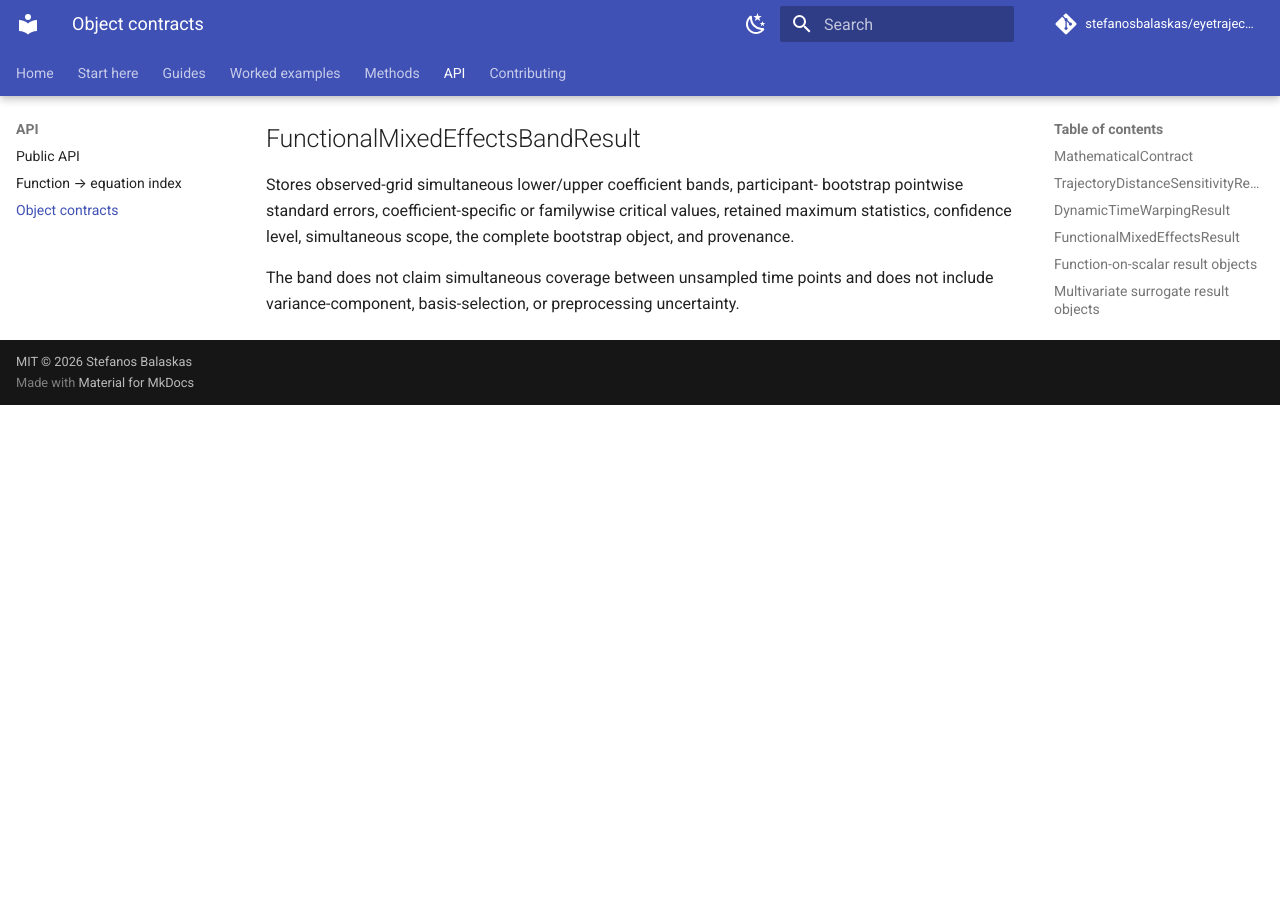
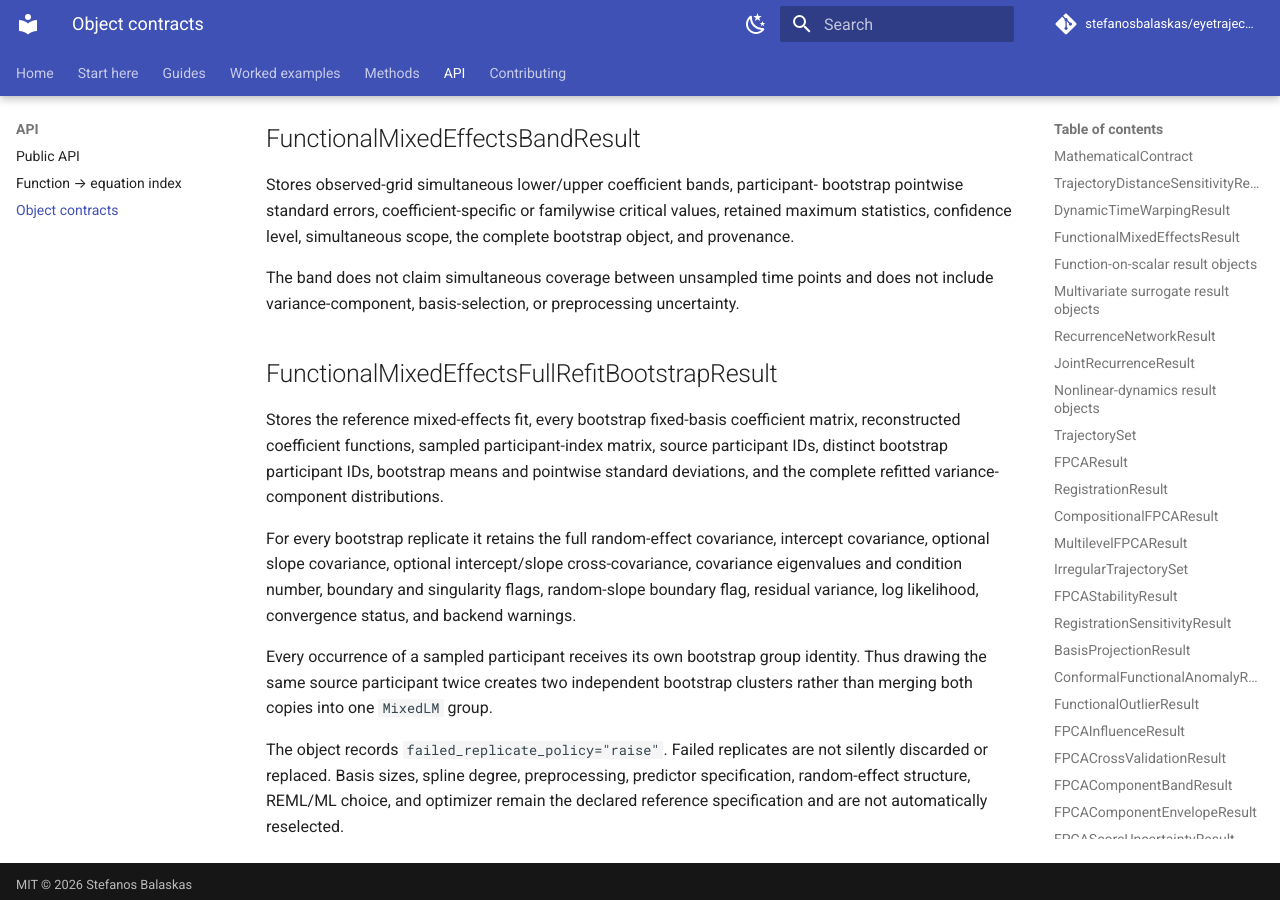
Before and after one commit to stefanosbalaskas/eyetrajectoriespy, an MkDocs documentation site: the page built from docs/reference/objects.md, in a window 1280 px wide and 900 px high, scrolled down 13714 px. Built offline with MkDocs 1.6.1 and Material for MkDocs 9.7.7, drawn with Linux system fonts in a browser that asks for light colours; comment, search, counter and statistics services are not loaded; before the commit the page ends 14119 px from its top, so only the background shows below that.

Commit message:
Document full-refit mixed-effects bootstrap object

```diff
--- a/docs/reference/objects.md
+++ b/docs/reference/objects.md
@@ -456,3 +456,28 @@ complete bootstrap object, and provenance.
 The band does not claim simultaneous coverage between unsampled time points and
 does not include variance-component, basis-selection, or preprocessing
 uncertainty.
+
+## FunctionalMixedEffectsFullRefitBootstrapResult
+
+Stores the reference mixed-effects fit, every bootstrap fixed-basis coefficient
+matrix, reconstructed coefficient functions, sampled participant-index matrix,
+source participant IDs, distinct bootstrap participant IDs, bootstrap means and
+pointwise standard deviations, and the complete refitted variance-component
+distributions.
+
+For every bootstrap replicate it retains the full random-effect covariance,
+intercept covariance, optional slope covariance, optional intercept/slope
+cross-covariance, covariance eigenvalues and condition number, boundary and
+singularity flags, random-slope boundary flag, residual variance, log
+likelihood, convergence status, and backend warnings.
+
+Every occurrence of a sampled participant receives its own bootstrap group
+identity. Thus drawing the same source participant twice creates two
+independent bootstrap clusters rather than merging both copies into one
+`MixedLM` group.
+
+The object records `failed_replicate_policy="raise"`. Failed replicates are
+not silently discarded or replaced. Basis sizes, spline degree, preprocessing,
+predictor specification, random-effect structure, REML/ML choice, and optimizer
+remain the declared reference specification and are not automatically
+reselected.
```
